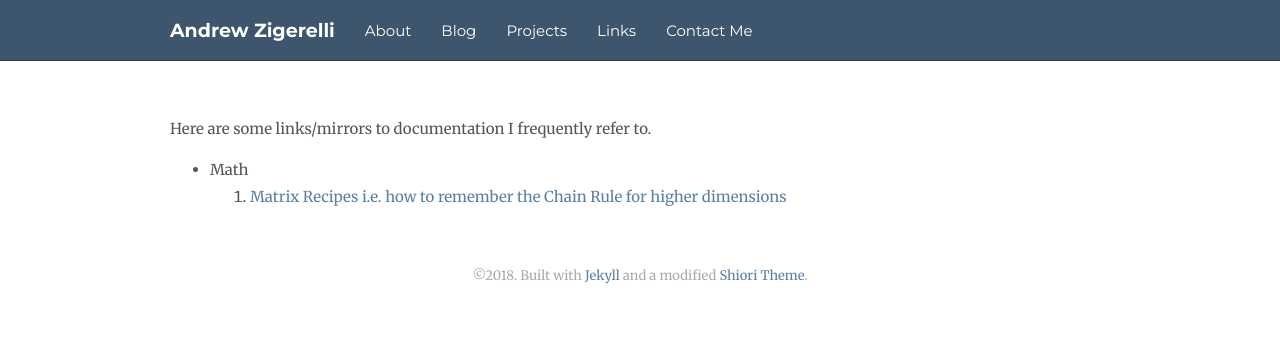
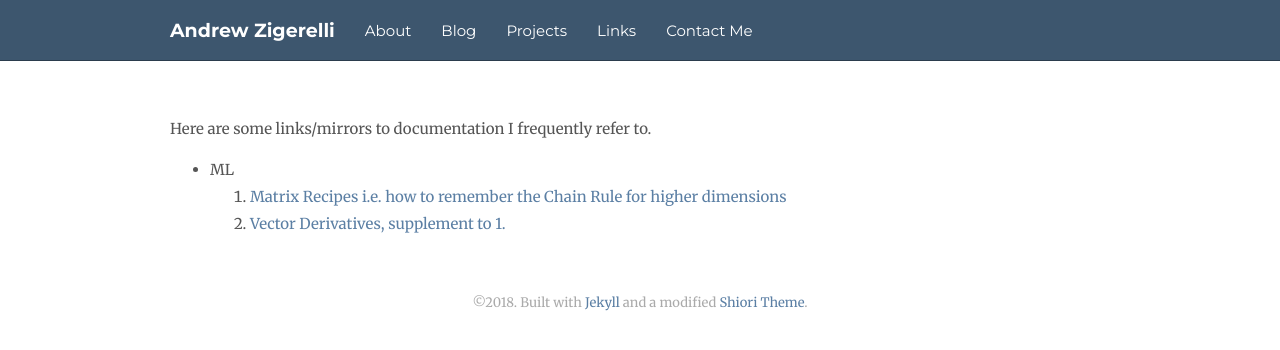
Before and after one commit to andrewzigerelli/andrewzigerelli.github.io, a Jekyll site: the page built from links.md, in a window 1280 px wide. Shown: the top 350 px of the page. Built offline with Jekyll 4.4.1, drawn with Linux system fonts in a browser that asks for light colours; nearby versions of some CDN libraries.

Commit message:
added vecDerivs.pdf

```diff
--- a/links.md
+++ b/links.md
@@ -6,5 +6,6 @@ permalink: links/index.html
 
 Here are some links/mirrors to documentation I frequently refer to.
 
-* Math
+* ML
     1. [Matrix Recipes i.e. how to remember the Chain Rule for higher dimensions](../documents/MatrixRecipes.pdf)
+    2. [Vector Derivatives, supplement to 1.](../documents/vecDerivs.pdf)
```
Also changed, not shown: 1 other file.
